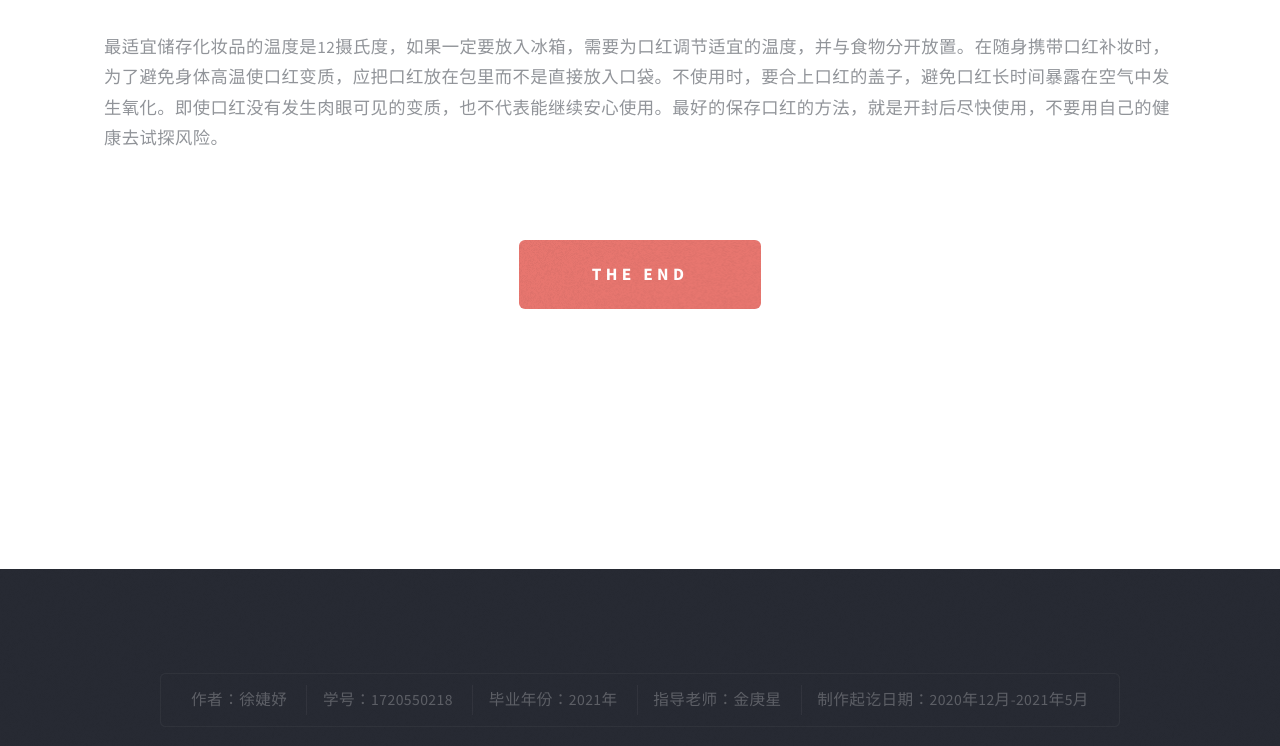
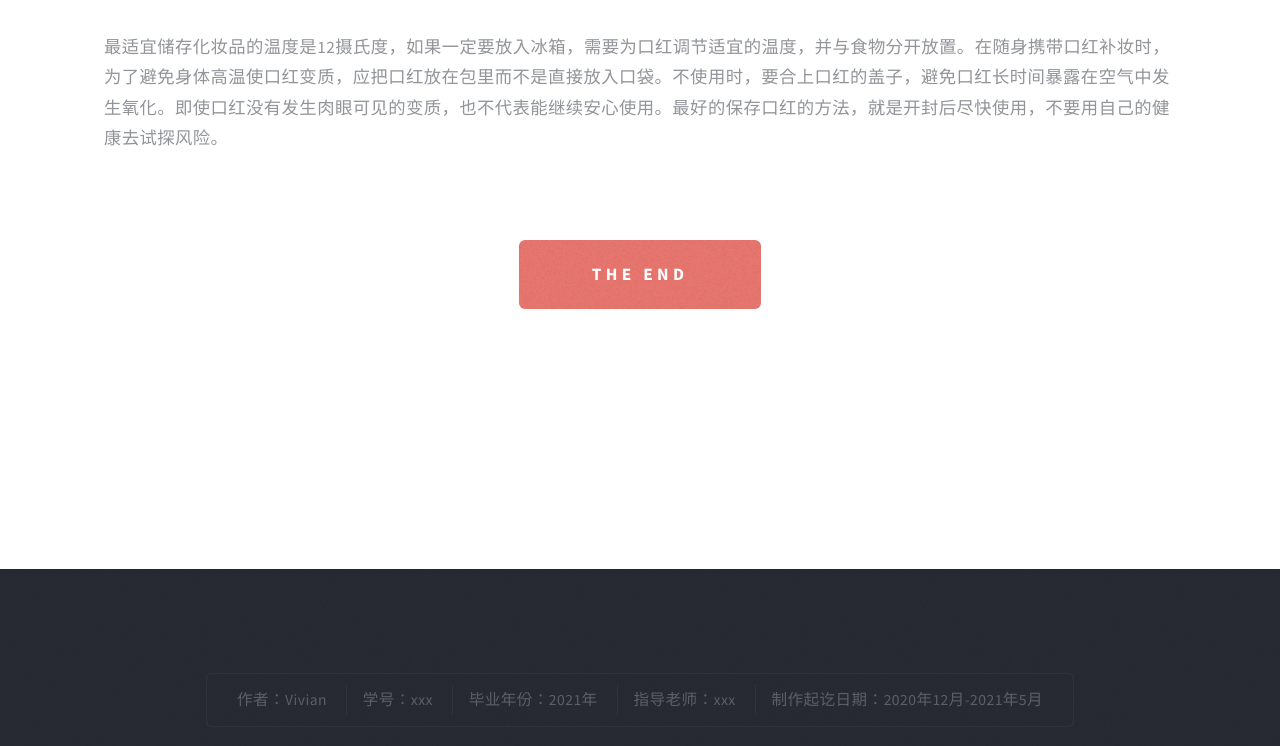
Before and after one commit to Jieyu1998/Lipstick, a plain HTML site: page 怎么判断口红过期？.html in a window 1280 px wide. Shown: the part 3393-4139 px from the top of the page. Drawn offline with nearby package versions, Linux system fonts and the light colour scheme; a script that the page names is missing.

Commit message:
Update 怎么判断口红过期？.html

```diff
--- a/怎么判断口红过期？.html
+++ b/怎么判断口红过期？.html
@@ -193,10 +193,10 @@
 			<div id="footer-wrapper">
 				<div id="copyright" class="wrapper">
 					<ul>
-						<li>作者：徐婕妤</li>
-						<li>学号：1720550218</li>
+						<li>作者：Vivian</li>
+						<li>学号：xxx</li>
 						<li>毕业年份：2021年</li>
-						<li>指导老师：金庚星</li>
+						<li>指导老师：xxx</li>
 						<li>制作起讫日期：2020年12月-2021年5月</li>
 					</ul>
 				</div>
```
